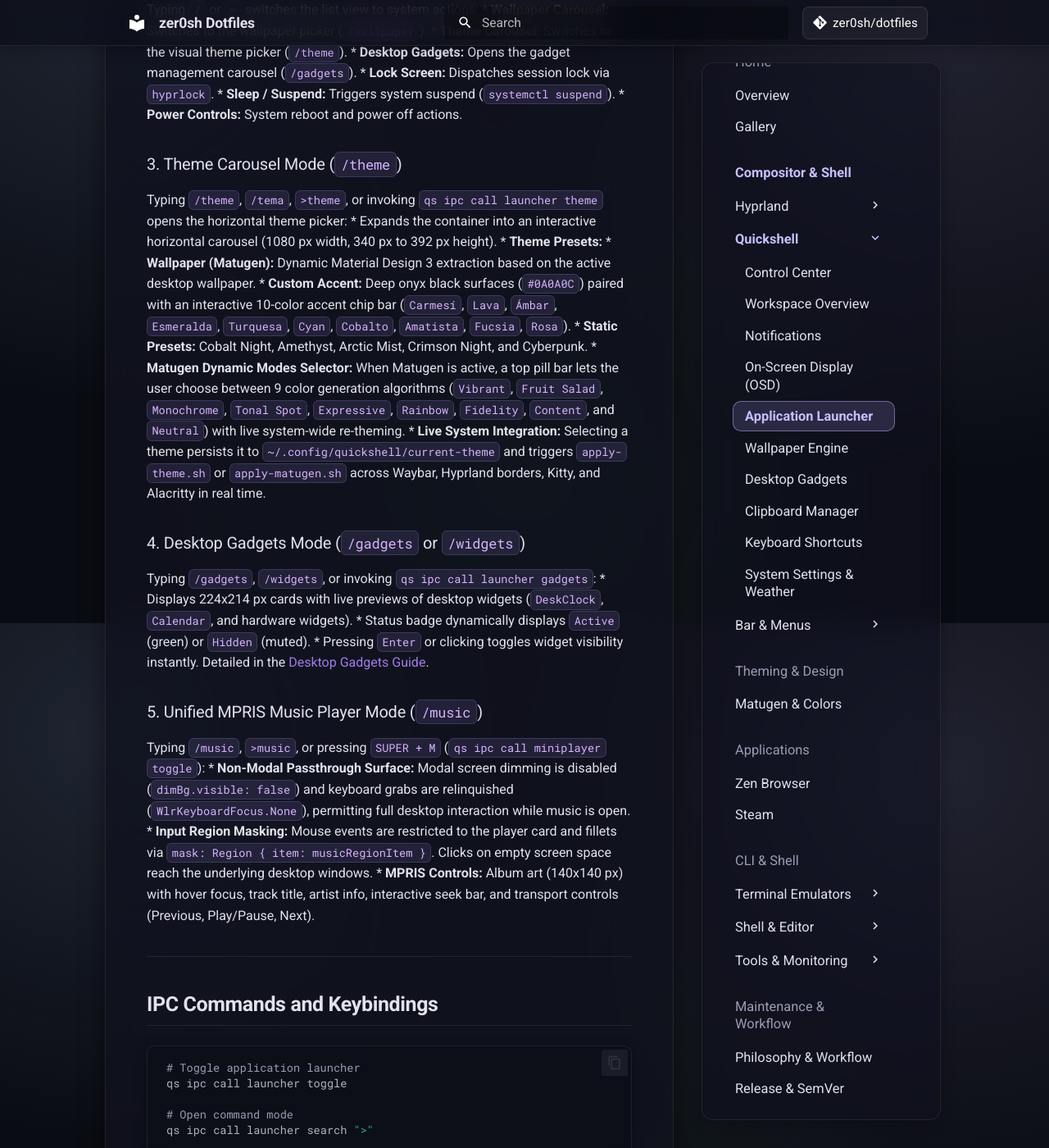
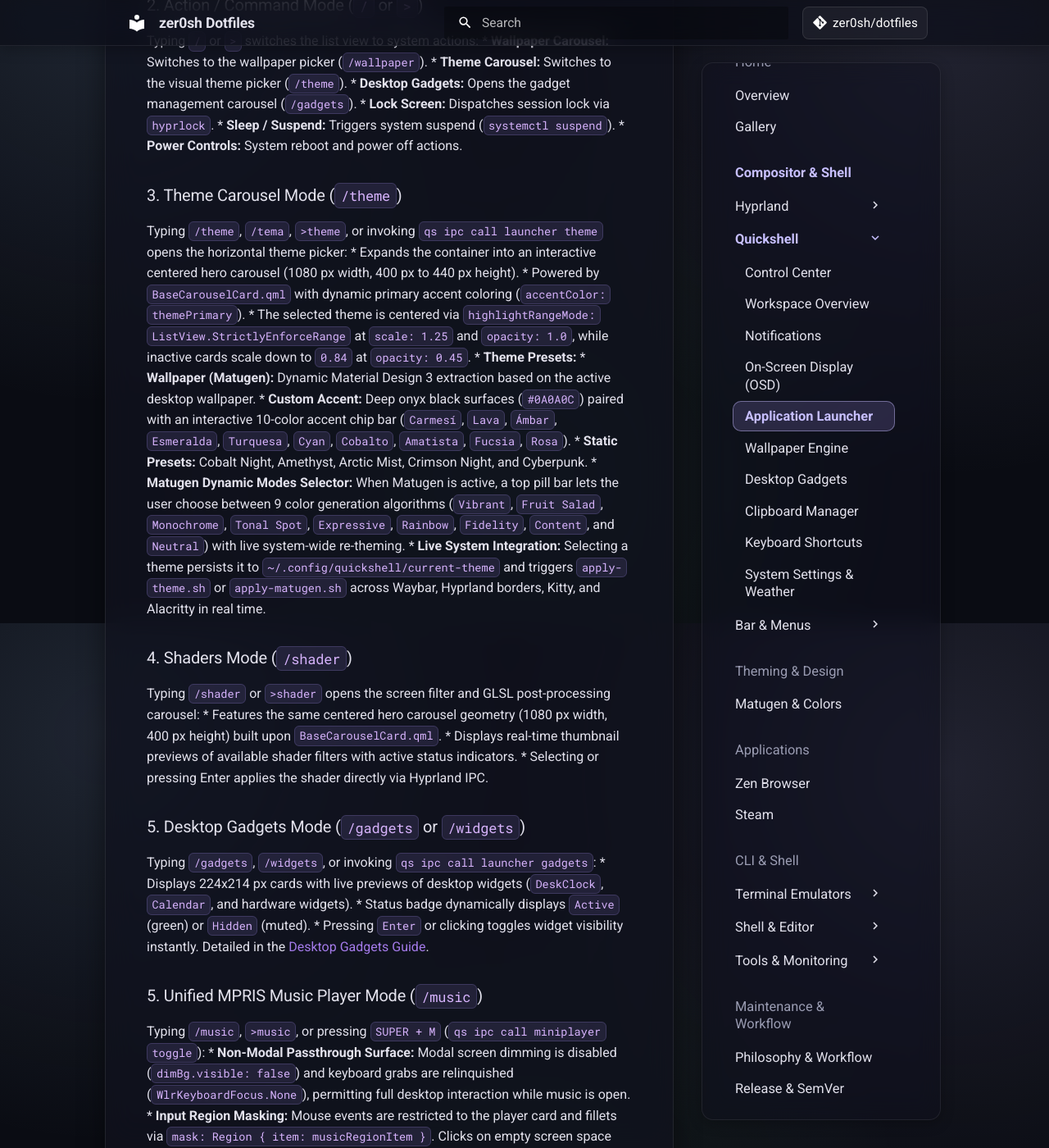
Before and after one commit to zer0sh/dotfiles, an MkDocs documentation site: the page built from docs/quickshell/launcher.md, in a window 1280 px wide and 1400 px high, scrolled down 1940 px. Shown: the whole window at 82% size. Built offline with MkDocs 1.6.1 and Material for MkDocs 9.7.7, drawn with Linux system fonts in a browser that asks for light colours; comment, search, counter and statistics services are not loaded; some of the changed text lies outside the part shown.

Commit message:
feat(launcher): centralize carousel card styling and implement centered hero layout
- Create BaseCarouselCard component to unify card geometry, scaling, opacity, elevation, and single border styling
- Refactor WallpaperCard, ShaderCard, and ThemeCard to inherit from BaseCarouselCard and remove redundant outer halo
- Implement QtQuick StrictlyEnforceRange centered hero carousel across wallpaper, shader, and theme modes in Launcher
- Increase launcher container height to 400px (440px for theme accents) and optimize step-by-step wheel scrolling
- Update EdgePanel drawer physics, MediaSelector integration, and MkDocs documentation

```diff
--- a/docs/quickshell/launcher.md
+++ b/docs/quickshell/launcher.md
@@ -23,9 +23,11 @@
 ├── modules/
 │   └── launcher/
 │       ├── Launcher.qml             # Main overlay window, state machine, and search bar
+│       ├── BaseCarouselCard.qml     # Centralized base card component for carousel styling
 │       ├── AppItem.qml              # Application list row delegate with icon and metadata
 │       ├── ActionItem.qml           # System action row delegate
 │       ├── ThemeCard.qml            # Theme palette preview card with Material 3 mockup
+│       ├── ShaderCard.qml           # Fullscreen shader filter preview card
 │       ├── GadgetCard.qml           # Desktop widget toggle card with real-time UI preview
 │       └── WallpaperCard.qml        # 16:9 wallpaper thumbnail card delegate
 └── scripts/
@@ -62,7 +64,9 @@
 
 ### 3. Theme Carousel Mode (`/theme`)
 Typing `/theme `, `/tema `, `>theme `, or invoking `qs ipc call launcher theme` opens the horizontal theme picker:
-* Expands the container into an interactive horizontal carousel (1080 px width, 340 px to 392 px height).
+* Expands the container into an interactive centered hero carousel (1080 px width, 400 px to 440 px height).
+* Powered by `BaseCarouselCard.qml` with dynamic primary accent coloring (`accentColor: themePrimary`).
+* The selected theme is centered via `highlightRangeMode: ListView.StrictlyEnforceRange` at `scale: 1.25` and `opacity: 1.0`, while inactive cards scale down to `0.84` at `opacity: 0.45`.
 * **Theme Presets:**
   * **Wallpaper (Matugen):** Dynamic Material Design 3 extraction based on the active desktop wallpaper.
   * **Custom Accent:** Deep onyx black surfaces (`#0A0A0C`) paired with an interactive 10-color accent chip bar (`Carmesí`, `Lava`, `Ámbar`, `Esmeralda`, `Turquesa`, `Cyan`, `Cobalto`, `Amatista`, `Fucsia`, `Rosa`).
@@ -70,7 +74,13 @@
 * **Matugen Dynamic Modes Selector:** When Matugen is active, a top pill bar lets the user choose between 9 color generation algorithms (`Vibrant`, `Fruit Salad`, `Monochrome`, `Tonal Spot`, `Expressive`, `Rainbow`, `Fidelity`, `Content`, and `Neutral`) with live system-wide re-theming.
 * **Live System Integration:** Selecting a theme persists it to `~/.config/quickshell/current-theme` and triggers `apply-theme.sh` or `apply-matugen.sh` across Waybar, Hyprland borders, Kitty, and Alacritty in real time.
 
-### 4. Desktop Gadgets Mode (`/gadgets` or `/widgets`)
+### 4. Shaders Mode (`/shader`)
+Typing `/shader ` or `>shader ` opens the screen filter and GLSL post-processing carousel:
+* Features the same centered hero carousel geometry (1080 px width, 400 px height) built upon `BaseCarouselCard.qml`.
+* Displays real-time thumbnail previews of available shader filters with active status indicators.
+* Selecting or pressing Enter applies the shader directly via Hyprland IPC.
+
+### 5. Desktop Gadgets Mode (`/gadgets` or `/widgets`)
 Typing `/gadgets `, `/widgets `, or invoking `qs ipc call launcher gadgets`:
 * Displays 224x214 px cards with live previews of desktop widgets (`DeskClock`, `Calendar`, and hardware widgets).
 * Status badge dynamically displays `Active` (green) or `Hidden` (muted).
```
Also changed, not shown: docs/quickshell/wallpapers.md (+12 -8 lines), 8 other files.
